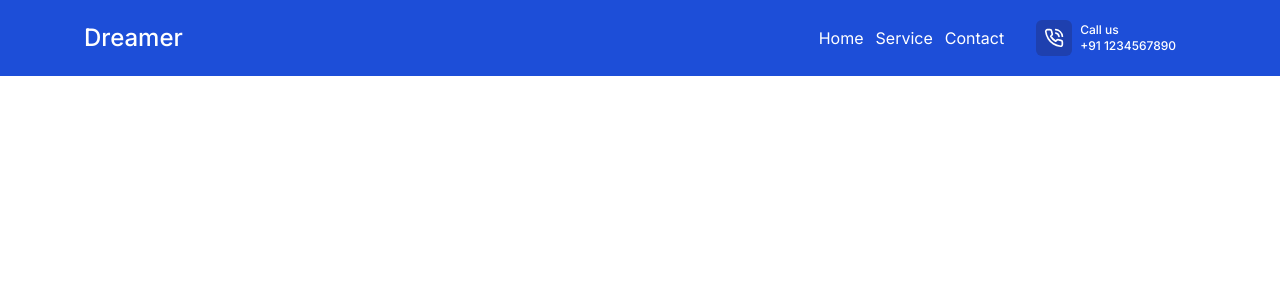
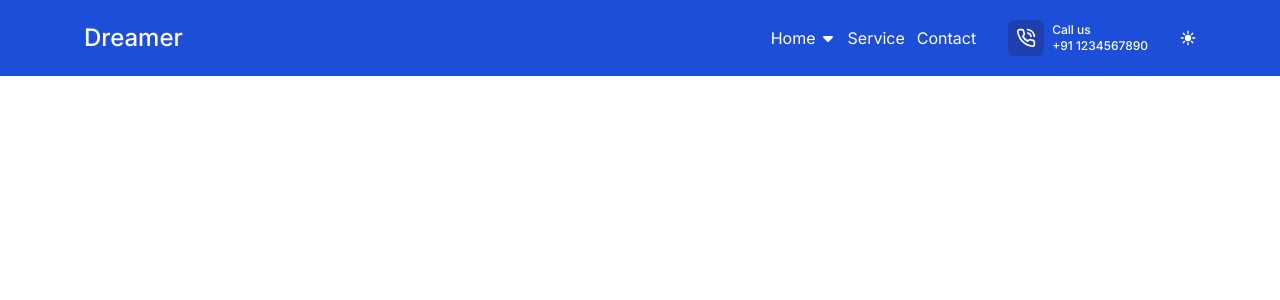
Before and after one commit to tchasinga/dreamer, a Next.js app: page / in a window 1280 px wide. Shown: the top 300 px of the page. Built offline with nearby package versions, Linux system fonts and the light colour scheme.

Commit message:
new code is adedd

```diff
--- a/src/app/pages/Navbar.jsx
+++ b/src/app/pages/Navbar.jsx
@@ -1,6 +1,8 @@
 import React from 'react'
 import Link from 'next/link'
 import { LuPhoneCall } from "react-icons/lu";
+import { IoSunnySharp } from "react-icons/io5";
+import { FaCaretDown } from "react-icons/fa6";
 
 export default function Navbar() {
   return (
@@ -13,7 +15,15 @@ export default function Navbar() {
             {/* Desktop section */}
              <div className="">
                 <ul className="flex items-center justify-center gap-3">
-                    <li className="">Home</li>
+                    <li >
+                        <Link href="/" className="flex items-center gap-1 justify-center">
+                        Home
+                        <span>
+                        <FaCaretDown className="transition-all duration-500 group-hover:rotate-180"/>
+                        </span>
+                        </Link>
+                    </li>
+
                     <li className="">Service</li>
                     <li className="">Contact</li>
                     <li className="flex items-center justify-center gap-2 px-5">
@@ -26,7 +36,7 @@ export default function Navbar() {
                         </div>
                     </li>
                     {/* Light and dark mode switcher... */}
-
+                    <IoSunnySharp />
                 </ul>
              </div>
             {/* Mobile section */}
```
